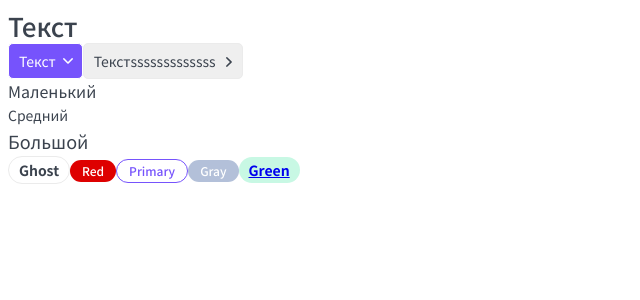
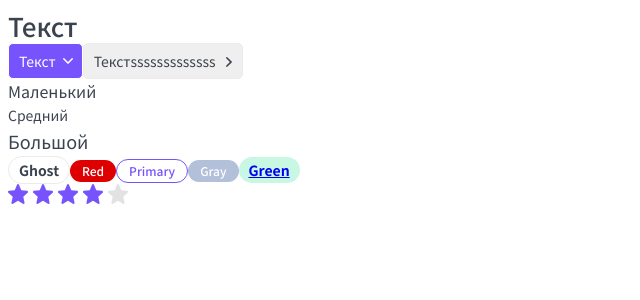
Before and after one commit to DmitriyMGN/next, a Next.js app: page / in a window 1280 px wide. Shown: the top 300 px of the page, without its empty margins (0-640 px from the left). Built offline with nearby package versions, Linux system fonts and the light colour scheme.

Commit message:
new component Rating

```diff
--- a/app/page.tsx
+++ b/app/page.tsx
@@ -1,7 +1,12 @@
 // import styles from './page.module.css';
-import { Button, Htag, P, Tag } from '@/components';
+'use client'
+
+import { Button, Htag, P, Tag, Rating } from '@/components';
+import { useState } from 'react';
 
 export default function Home(): JSX.Element {
+	const [rating, setRating] = useState<number>(4);
+
 	return (
 		<main>
 			<Htag tag='h1' className='dsad'>Текст</Htag>
@@ -15,6 +20,7 @@ export default function Home(): JSX.Element {
 			<Tag size='s' color='primary'>Primary</Tag>
 			<Tag size='s' color='gray'>Gray</Tag>
 			<Tag size='b' color='green' href="www.ya.ru">Green</Tag>
+			<Rating rating={rating} isEditable={true} setRating={setRating} />
 		</main>
 	);
 }
--- a/components/Button/Button.tsx
+++ b/components/Button/Button.tsx
@@ -15,7 +15,8 @@ export const Button = ({ appearance, children, arrow = 'none', className, ...pro
 				{arrow !== 'none' && <span className={cn(styles.arrow, {
 					[styles.down]: arrow === 'down'
 				})}>
-					<ArrowIcon />
+					<ArrowIcon
+					/>
 				</span>}
 			</button>
 
--- /dev/null
+++ b/components/Rating/Rating.module.css
@@ -0,0 +1,11 @@
+.star {
+	margin-right:5px;
+}
+
+.fill {
+	fill: var(--primary);
+}
+
+.editable {
+	cursor: pointer;
+}
--- /dev/null
+++ b/components/Rating/Rating.tsx
@@ -0,0 +1,68 @@
+'use client';
+
+import { IRatingProps } from './Rating.props';
+import styles from './Rating.module.css';
+import cn from 'classnames';
+import { useEffect, useState, KeyboardEvent } from 'react';
+import StarLogo from '../../public/star.svg';
+
+export const Rating = ({ isEditable = false, rating, setRating, ...props }: IRatingProps): JSX.Element => {
+
+	const [ratingArray, setRatingArray] = useState<JSX.Element[]>(new Array(5).fill(<></>));
+
+	useEffect(() => {
+		const constructorRating = (currentRating: number): void => {
+			const updatedArray = ratingArray.map((item: JSX.Element, index: number) => {
+				return (
+					<StarLogo
+						className={cn(styles.star, {
+							[styles.fill]: index < currentRating,
+							[styles.editable]: isEditable
+						})}
+						onMouseEnter={() => changeDisplay(index + 1)}
+						onMouseLeave={() => changeDisplay(rating)}
+						onClick={() => onClickHandler(index + 1)}
+						tabIndex={isEditable ? 0 : -1}
+						onKeyDown={(e: KeyboardEvent<SVGElement>) => isEditable && handleSpace(index + 1, e)}
+
+					/>
+				);
+			});
+			setRatingArray(updatedArray);
+		};
+
+
+		const changeDisplay = (index: number) => {
+			if (!isEditable) {
+				return;
+			}
+			constructorRating(index);
+		};
+
+		const onClickHandler = (index: number) => {
+			if (!isEditable || !setRating) {
+				return;
+			}
+			setRating(index);
+		};
+
+
+		const handleSpace = (index: number, e: KeyboardEvent<SVGElement>) => {
+			if (e.code !== 'Space' || !setRating) {
+				return;
+			}
+			setRating(index);
+		};
+
+		constructorRating(rating);
+
+	}, [rating]);
+
+
+
+	return (
+		<div {...props}>
+			{ratingArray.map((item, index) => <span key={index}>{item}</span>)}
+		</div>
+	);
+};
--- a/components/index.ts
+++ b/components/index.ts
@@ -2,3 +2,4 @@ export * from './Htag/Htag';
 export * from './Button/Button';
 export * from './P/P';
 export * from './Tag/Tag';
+export * from './Rating/Rating';
```
Also changed, not shown: components/Rating/Rating.props.tsx (added, +7 -0 lines), public/star.svg (added).
